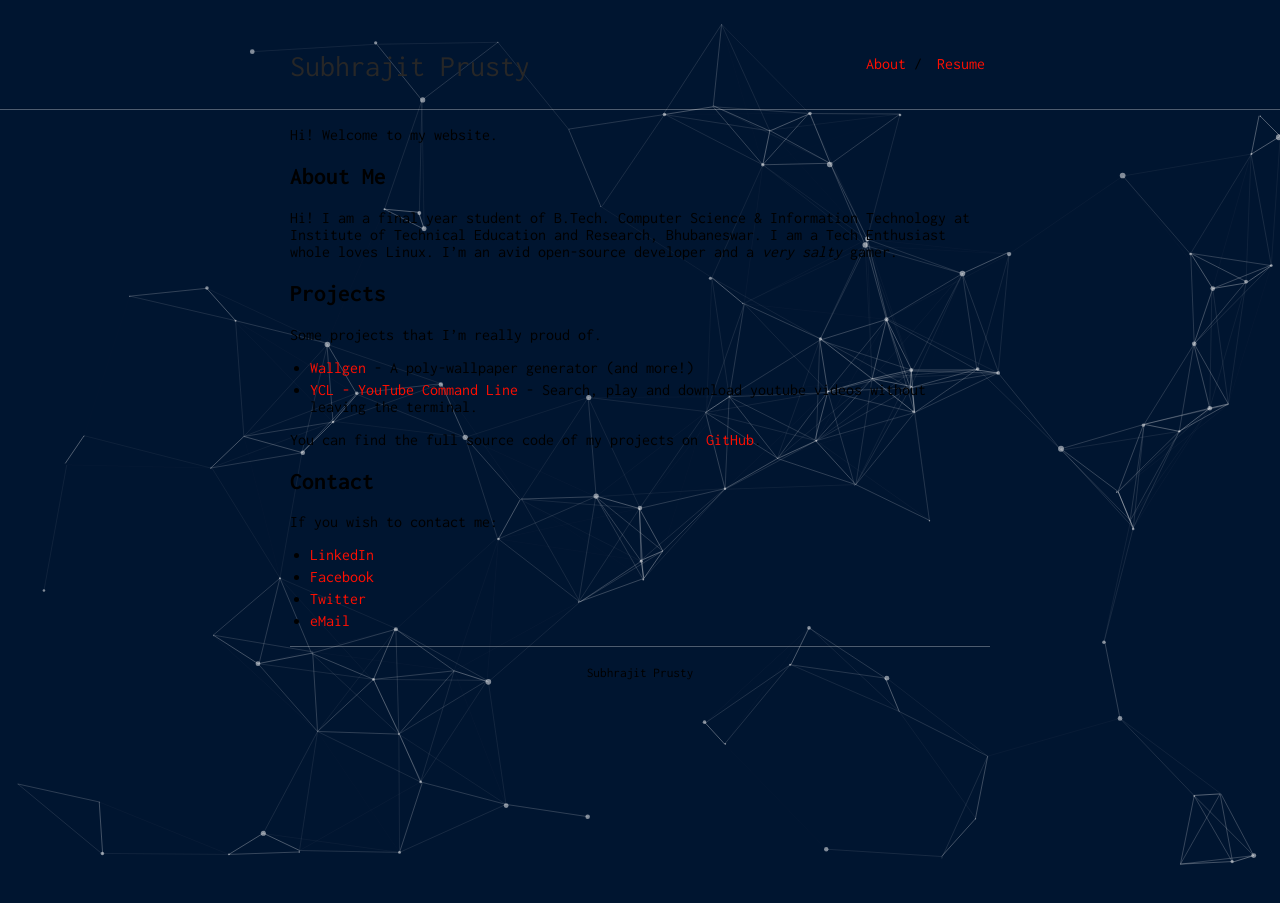
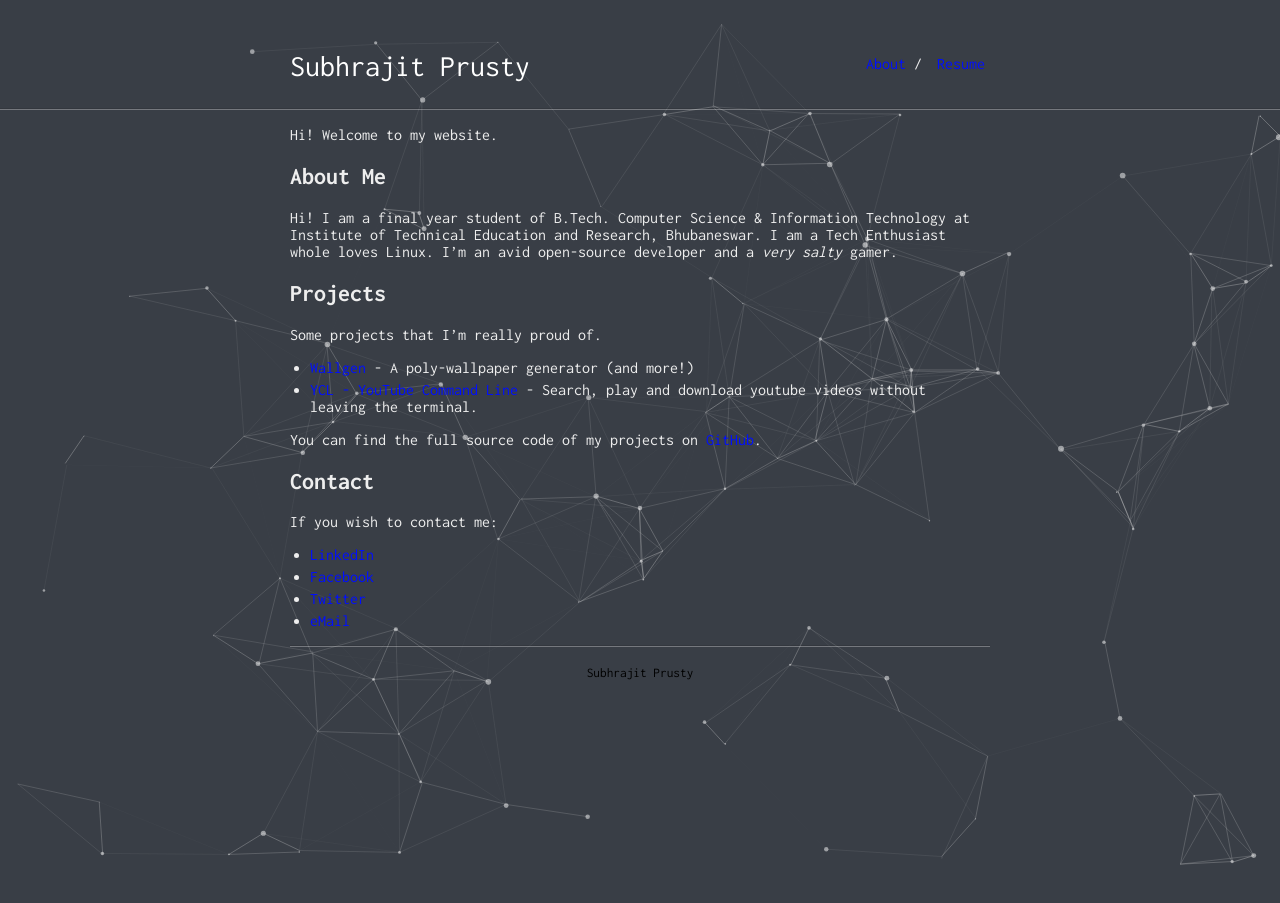
Before and after one commit to SubhrajitPrusty/SubhrajitPrusty.github.io, a Jekyll site: the page built from index.md, in a window 1280 px wide. Built offline with Jekyll 4.4.1, drawn with Linux system fonts in a browser that asks for light colours.

Commit message:
changed coloring and stuff

```diff
--- a/_sass/_style.scss
+++ b/_sass/_style.scss
@@ -13,6 +13,7 @@ body {
     margin: 0;
     font-family: "Inconsolata";
     height: 100%;
+	color: #eeeeee;
 }
 a {
     text-decoration: none;
@@ -34,7 +35,7 @@ hr {
 
 #author-name {
     font-size: 30px;
-    color: #272727;
+    color: #ffffff;
     display: inline-block;
 }
 .navbar {
--- a/_sass/vars.scss
+++ b/_sass/vars.scss
@@ -2,7 +2,7 @@
  * Customization Variables
  */
 
-$accent: #FF0F00;
+$accent: #000FFF;
 $image-size: 85px;
 
 /*
--- a/css/main.scss
+++ b/css/main.scss
@@ -4,7 +4,7 @@
 
 body
 {
-	background-color: #001530;
+	background-color: #393e46;
 }
 
 .wrapper
--- a/js/particles.json
+++ b/js/particles.json
@@ -48,7 +48,7 @@
     "line_linked": {
       "enable": true,
       "distance": 150,
-      "color": "#ffffff",
+      "color": "#dddddd",
       "opacity": 0.4,
       "width": 1
     },
```
